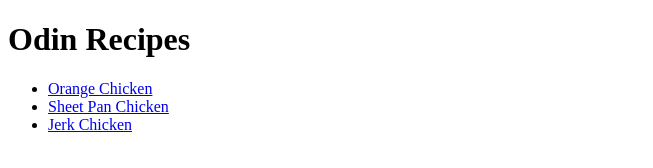
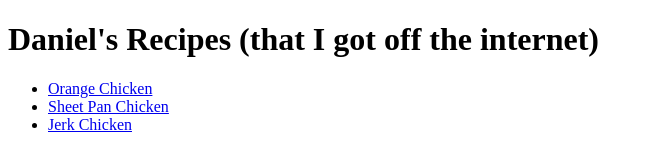
Before and after one commit to holychickencow/Daniels-recipes, a plain HTML site: page index.html in a window 1280 px wide. Shown: the whole page, without its empty margins (0-653 px from the left). Drawn offline with Linux system fonts and the light colour scheme.

Commit message:
name change

```diff
--- a/index.html
+++ b/index.html
@@ -2,11 +2,11 @@
 <html lang="en">
   <head>
     <meta charset="UTF-8">
-    <title>Odin Recipes</title>
+    <title>Daniel's Recipes</title>
   </head>
 
   <body>
-    <h1>Odin Recipes</h1>
+    <h1>Daniel's Recipes (that I got off the internet)</h1>
     <ul>
         <li><a href="./recipes/orange_chicken.html">Orange Chicken</a></li>
         <li><a href="./recipes/sheet_pan_chicken.html">Sheet Pan Chicken</a></li>
```
